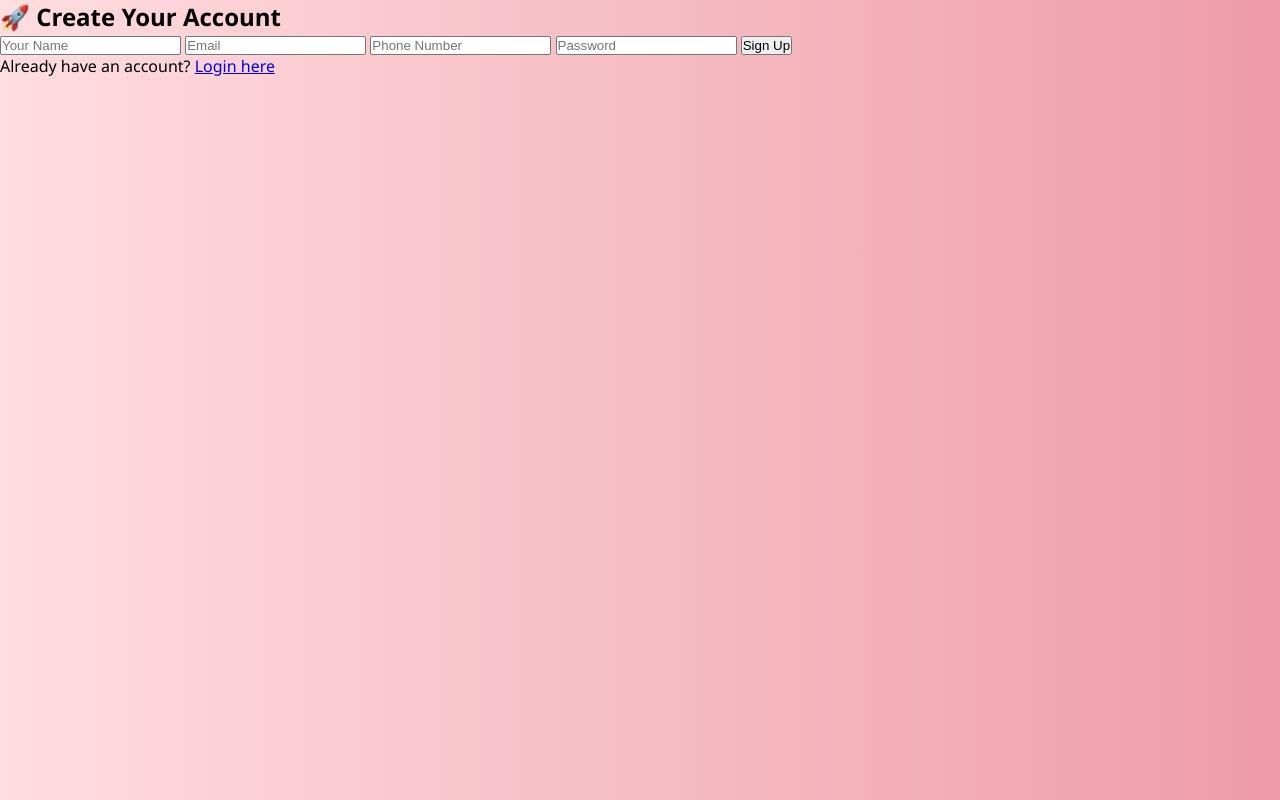
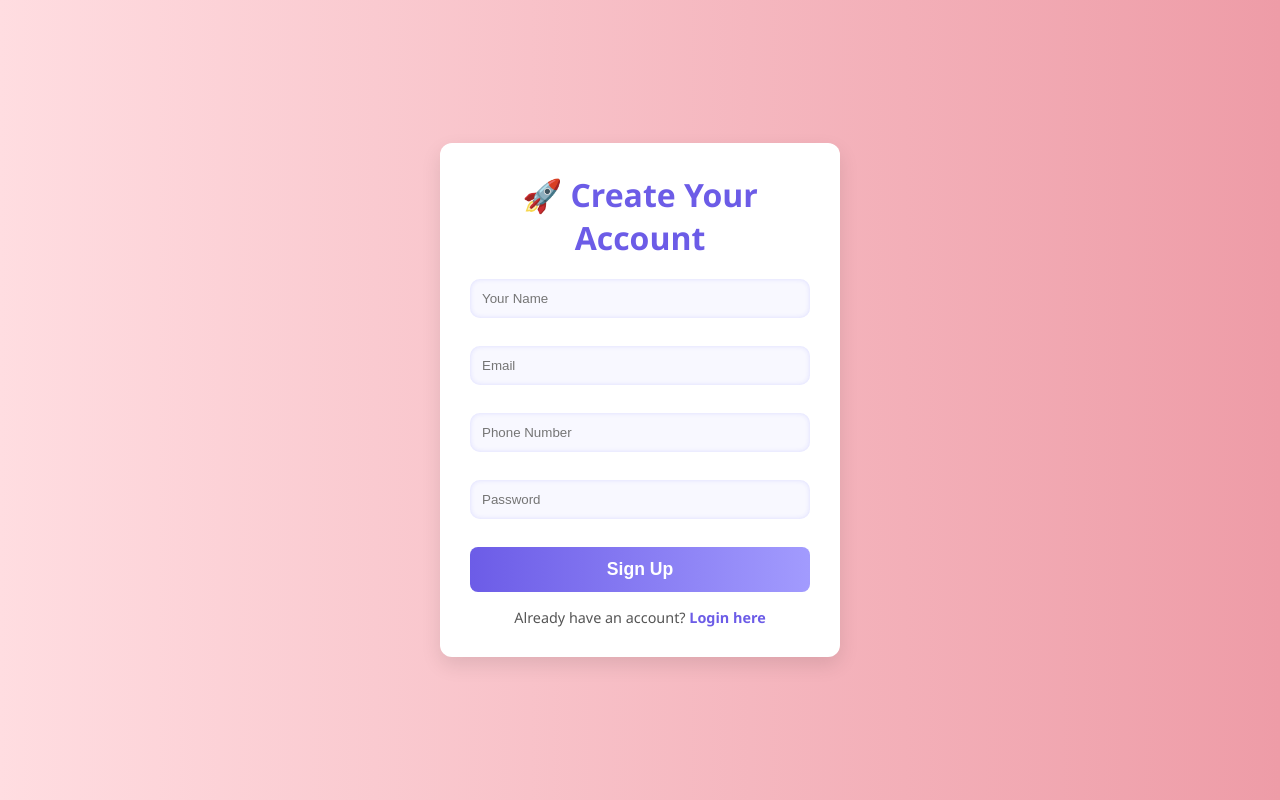
Before and after one commit to AbhishekAskar/2025_Group_Chat_App, a website: page Public/signup.html in a window 1280 px wide. Drawn offline with nearby package versions, Linux system fonts and the light colour scheme.

Commit message:
Added styles and the duplication bug

```diff
--- a/Controllers/messageController.js
+++ b/Controllers/messageController.js
@@ -1,6 +1,5 @@
 const { Message, User } = require('../Models');
 
-// 💬 Save a new message and emit via socket
 
 const sendMessage = async (req, res) => {
   try {
@@ -45,8 +44,6 @@ const sendMessage = async (req, res) => {
 };
 
 
-
-// 📥 Get all messages with usernames
 const getMessages = async (req, res) => {
   try {
     const messages = await Message.findAll({
--- a/Public/signup.html
+++ b/Public/signup.html
@@ -1,28 +1,25 @@
 <!DOCTYPE html>
 <html lang="en">
-
 <head>
   <meta charset="UTF-8" />
   <meta name="viewport" content="width=device-width, initial-scale=1.0" />
   <title>Sign Up | Chat App</title>
   <link rel="stylesheet" href="/styles.css" />
 </head>
-
-<body class="auth-body signup-theme">
-  <div class="auth-container">
-    <h2>🚀 Create Your Account</h2>
-    <form id="signupForm">
+<body class="auth-body signup-theme" style="justify-content: center; align-items: center; display: flex;">
+  <div class="auth-container" style="background: white; padding: 30px; border-radius: 12px; box-shadow: 0 8px 20px rgba(0,0,0,0.1); width: 100%; max-width: 400px;">
+    <h2 style="text-align: center; margin-bottom: 20px;">🚀 Create Your Account</h2>
+    <form id="signupForm" style="display: flex; flex-direction: column; gap: 12px;">
       <input type="text" id="name" name="name" placeholder="Your Name" required />
       <input type="email" id="email" name="email" placeholder="Email" required />
       <input type="tel" id="phone" name="phone" placeholder="Phone Number" pattern="[0-9]{10}" required />
       <input type="password" id="password" name="password" placeholder="Password" minlength="6" required />
-      <button type="submit">Sign Up</button>
+      <button type="submit" style="background-color: #6c5ce7; color: white; padding: 12px; border: none; border-radius: 8px; font-weight: bold; cursor: pointer;">Sign Up</button>
     </form>
-    <p>Already have an account? <a href="/login.html">Login here</a></p>
+    <p style="margin-top: 16px; text-align: center;">Already have an account? <a href="/login.html">Login here</a></p>
   </div>
 
   <script src="https://cdn.jsdelivr.net/npm/axios/dist/axios.min.js"></script>
   <script src="/signup.js"></script>
 </body>
-
 </html>
--- a/Public/styles.css
+++ b/Public/styles.css
@@ -253,3 +253,81 @@ body {
   color: #007bff;
   text-decoration: none;
 }
+
+/* 💻 Container Styling */
+.auth-container {
+  max-width: 400px;
+  margin: 8vh auto;
+  padding: 2rem;
+  border-radius: 20px;
+  background: linear-gradient(135deg, #ffffff80, #f0f0ffcc);
+  box-shadow: 0 0 20px #d1d1ff80;
+  backdrop-filter: blur(10px);
+  transition: transform 0.3s ease, box-shadow 0.3s ease;
+}
+.auth-container:hover {
+  transform: translateY(-4px);
+  box-shadow: 0 10px 30px #a29bfeaa;
+}
+
+/* 💬 Header */
+.auth-container h2 {
+  text-align: center;
+  margin-bottom: 1.5rem;
+  color: #6c5ce7;
+  font-size: 2rem;
+  font-weight: 800;
+}
+
+/* ✍️ Input Fields */
+.auth-container input {
+  width: 100%;
+  padding: 0.75rem;
+  margin-bottom: 1rem;
+  border: none;
+  border-radius: 10px;
+  background-color: #f8f8ff;
+  box-shadow: inset 0 0 5px #dcdcff;
+  transition: all 0.3s ease-in-out;
+}
+.auth-container input:focus {
+  outline: none;
+  background-color: #ffffff;
+  box-shadow: 0 0 5px 2px #a29bfe;
+}
+
+/* 🌈 Buttons */
+.auth-container button {
+  width: 100%;
+  padding: 0.8rem;
+  border: none;
+  border-radius: 12px;
+  background: linear-gradient(90deg, #6c5ce7, #a29bfe);
+  color: white;
+  font-weight: bold;
+  font-size: 1.1rem;
+  transition: all 0.3s ease;
+  cursor: pointer;
+}
+.auth-container button:hover {
+  background: linear-gradient(90deg, #a29bfe, #6c5ce7);
+  transform: scale(1.05);
+  box-shadow: 0 4px 15px rgba(108, 92, 231, 0.4);
+}
+
+/* 📎 Links */
+.auth-container p {
+  text-align: center;
+  margin-top: 1rem;
+  font-size: 0.9rem;
+  color: #555;
+}
+.auth-container p a {
+  color: #6c5ce7;
+  text-decoration: none;
+  font-weight: 600;
+}
+.auth-container p a:hover {
+  text-decoration: underline;
+  color: #341f97;
+}
--- a/Routes/groupRoutes.js
+++ b/Routes/groupRoutes.js
@@ -5,11 +5,9 @@ const groupController = require("../Controllers/groupController");
 const authenticate = require("../Middlewares/authMiddleware");
 const messageController = require("../Controllers/messageController");
 
-// ✅ Global routes
 router.get("/global/messages", authenticate, groupController.getGlobalMessages);
 router.post("/global/message", authenticate, groupController.sendGlobalMessage);
 
-// ✅ Group routes
 router.post("/create", authenticate, groupController.createGroup);
 router.post("/invite", authenticate, groupController.inviteUsers);
 router.get("/mygroups", authenticate, groupController.getUserGroups);
@@ -19,7 +17,6 @@ router.get("/:groupId/members", authenticate, groupController.getGroupMembers);
 router.get("/:groupId/search-users", authenticate, groupController.searchUsers);
 router.post("/upload", authenticate, groupController.uploadMedia);
 
-// ✅ Admin features
 router.post("/promote", authenticate, groupController.promoteToAdmin);
 router.post("/remove", authenticate, groupController.removeUser);
 
--- a/Utils/archiveCron.js
+++ b/Utils/archiveCron.js
@@ -5,7 +5,6 @@ const archiveOldMessages = async () => {
   try {
     const oneDayAgo = new Date(Date.now() - 24 * 60 * 60 * 1000);
 
-    // 1. Get all messages older than 1 day
     const oldMessages = await Message.findAll({
       where: {
         createdAt: {
@@ -16,11 +15,9 @@ const archiveOldMessages = async () => {
 
     if (oldMessages.length === 0) return console.log("🧹 No old messages to archive.");
 
-    // 2. Bulk insert into archive
     await ArchivedMessage.bulkCreate(oldMessages.map(msg => msg.toJSON()));
     console.log(`✅ Archived ${oldMessages.length} messages`);
 
-    // 3. Delete from main table
     const idsToDelete = oldMessages.map(msg => msg.id);
     await Message.destroy({
       where: {
```
Also changed, not shown: Controllers/groupController.js (+2 -18 lines), Models/index.js (+2 -5 lines), Public/chatApp.html (+0 -8 lines), Public/chatApp.js (+38 -37 lines), Public/login.html (+6 -9 lines), app.js (+5 -28 lines).
